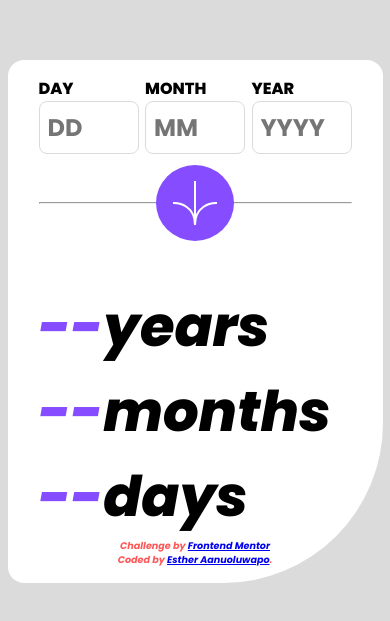
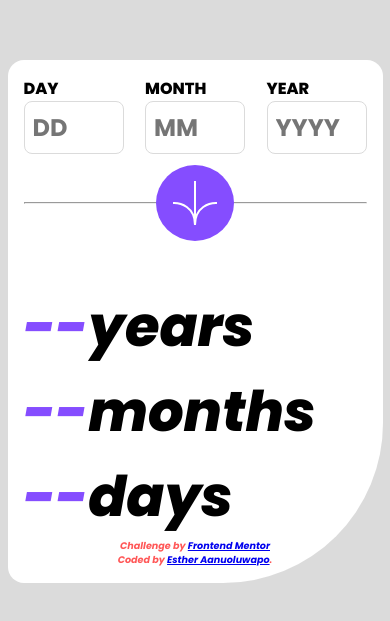
Before and after one commit to queenaanu/Aanu-Age-calculator, a plain HTML site: page index.html in a window 390 px wide. Shown: the part 101-722 px from the top of the page. Drawn offline with Linux system fonts and the light colour scheme.

Commit message:
Update style.css

```diff
--- a/style.css
+++ b/style.css
@@ -116,8 +116,8 @@ small {
 @media screen and (max-width:600px) {
     .card {
         width: 375px;
-        padding-left: 15px;
-        padding-right: 15px;
+        margin-left: 15px;
+        margin-right: 15px;
     }
     .container {
         padding: 1rem;
```
